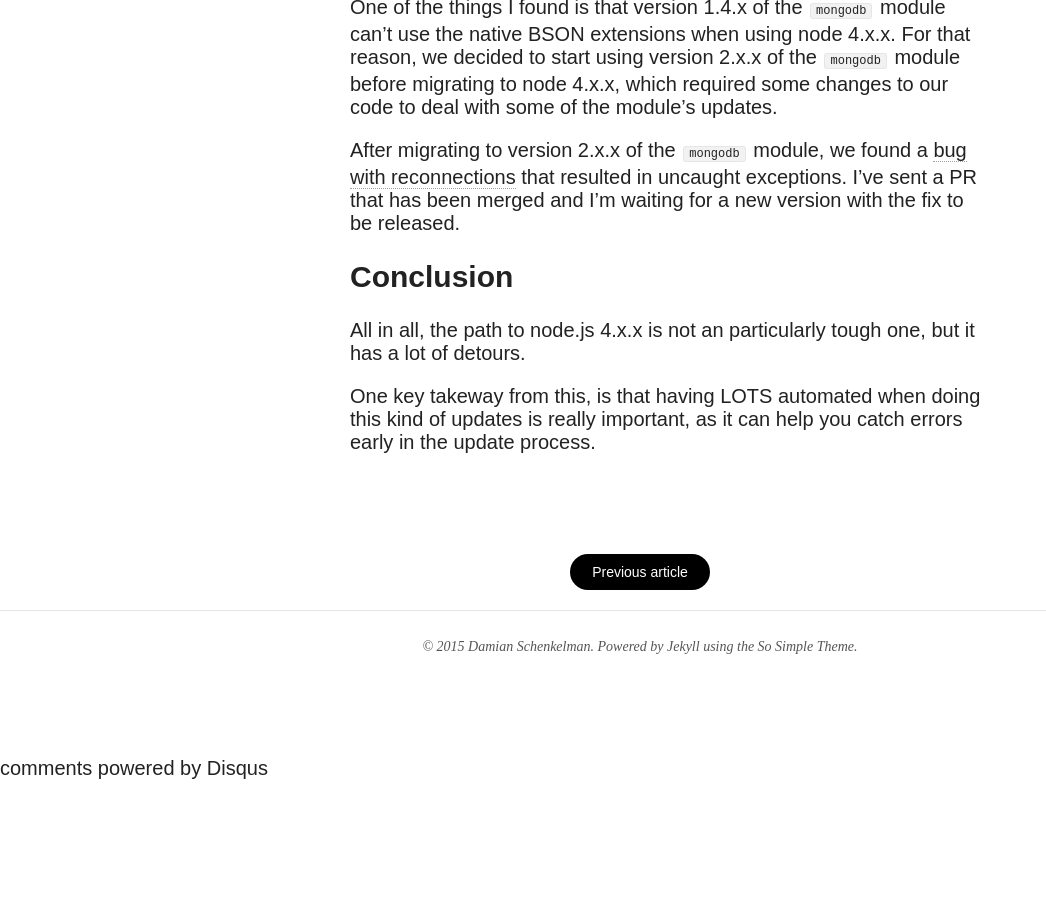
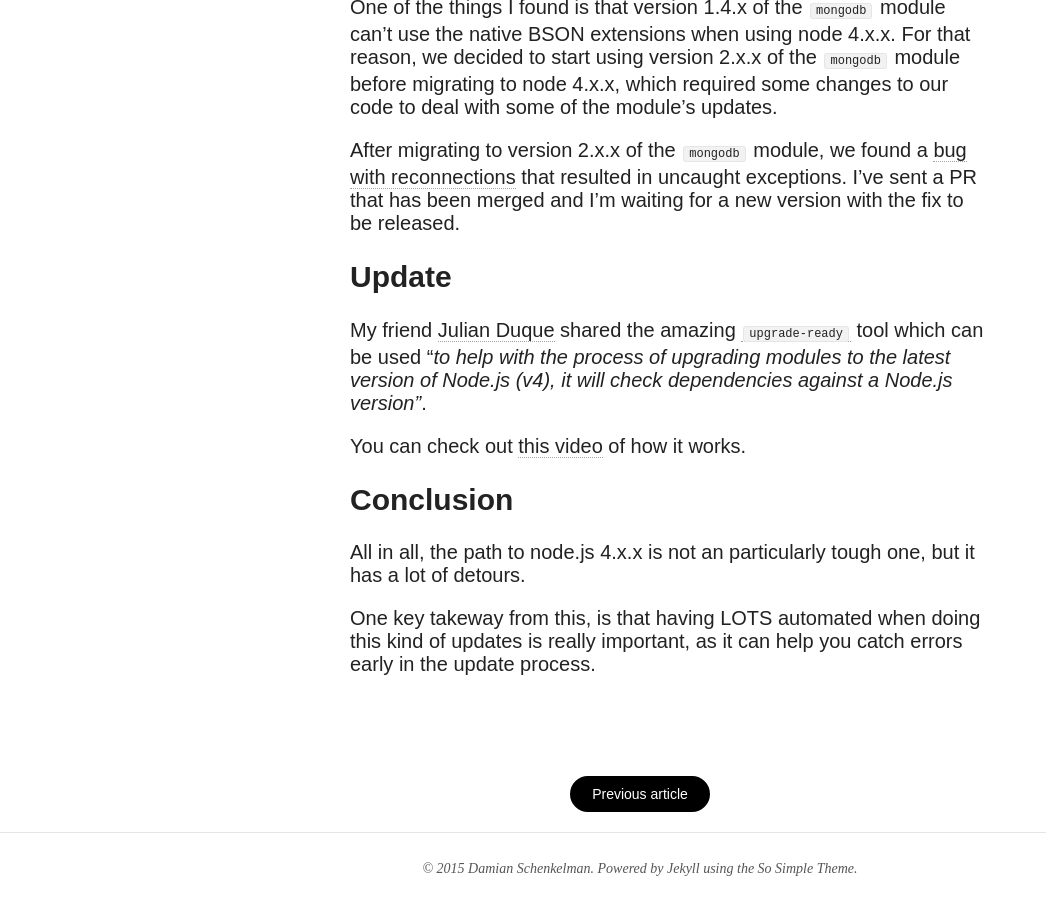
Before and after one commit to dschenkelman/dschenkelman.github.io, a Jekyll site: the page built from _posts/2015-11-09-my-experience-migrating-to-node-4-x.md, in a window 1280 px wide and 900 px high, scrolled down 1570 px. Shown: the whole window, without its empty margins (0-1046 px from the left). Built offline with Jekyll 4.4.1, drawn with Linux system fonts in a browser that asks for light colours; nearby versions of some CDN libraries; a script that is not in the unit is left out; comment, search, counter and statistics services are not loaded; before the commit the page ends 2350 px from its top, so only the background shows below that.

Commit message:
Update with upgrade-ready tool

```diff
--- a/_posts/2015-11-09-my-experience-migrating-to-node-4-x.md
+++ b/_posts/2015-11-09-my-experience-migrating-to-node-4-x.md
@@ -36,7 +36,12 @@ One of the things I found is that version 1.4.x of the `mongodb` module can't us
 
 After migrating to version 2.x.x of the `mongodb` module, we found a [bug with reconnections](https://github.com/christkv/mongodb-core/pull/54) that resulted in uncaught exceptions. I've sent a PR that has been merged and I'm waiting for a new version with the fix to be released.
 
-# Conclusion
+## Update
+My friend [Julian Duque](https://twitter.com/julian_duque) shared the amazing  [`upgrade-ready`](https://www.npmjs.com/package/upgrade-ready) tool which can be used "_to help with the process of upgrading modules to the latest version of Node.js (v4), it will check dependencies against a Node.js version"_.
+
+You can check out [this video](https://vimeo.com/143012359) of how it works.
+
+## Conclusion
 All in all, the path to node.js 4.x.x is not an particularly tough one, but it has a lot of detours.
 
 One key takeway from this, is that having LOTS automated when doing this kind of updates is really important, as it can help you catch errors early in the update process.
```
